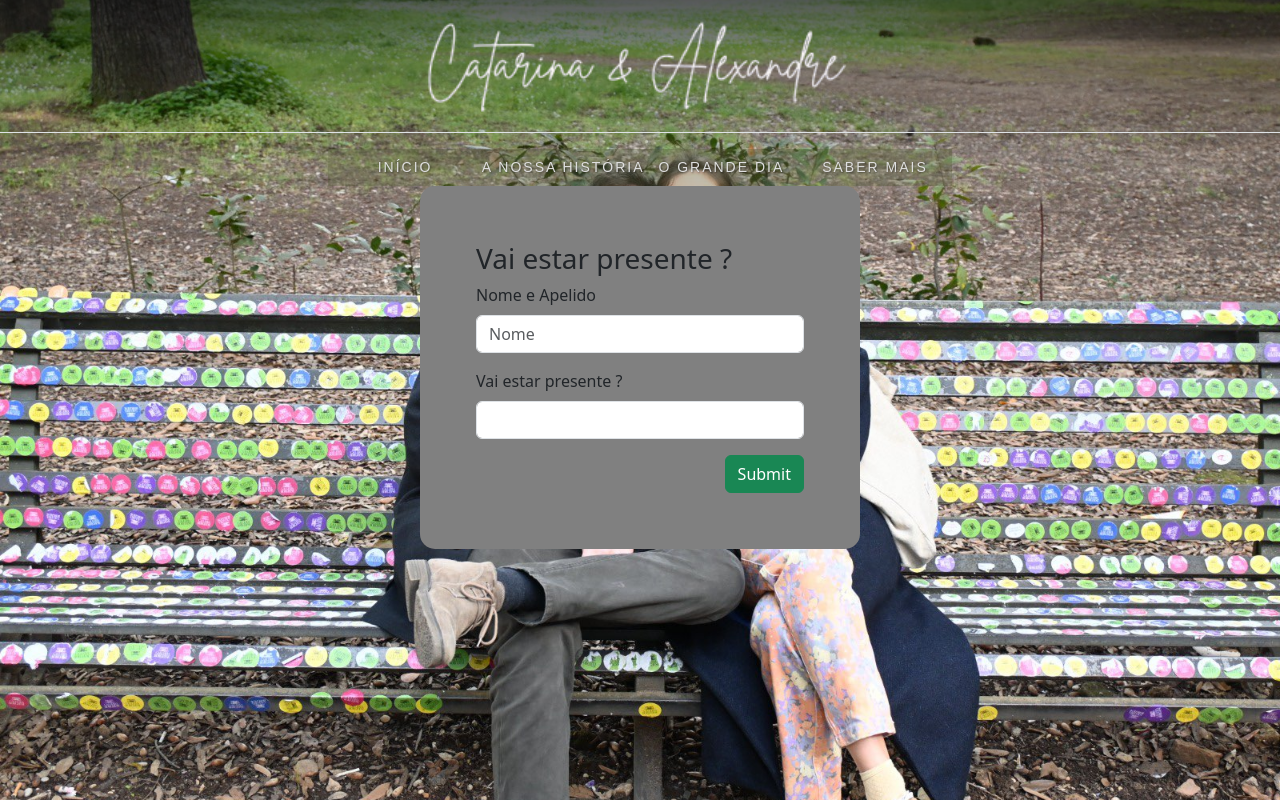
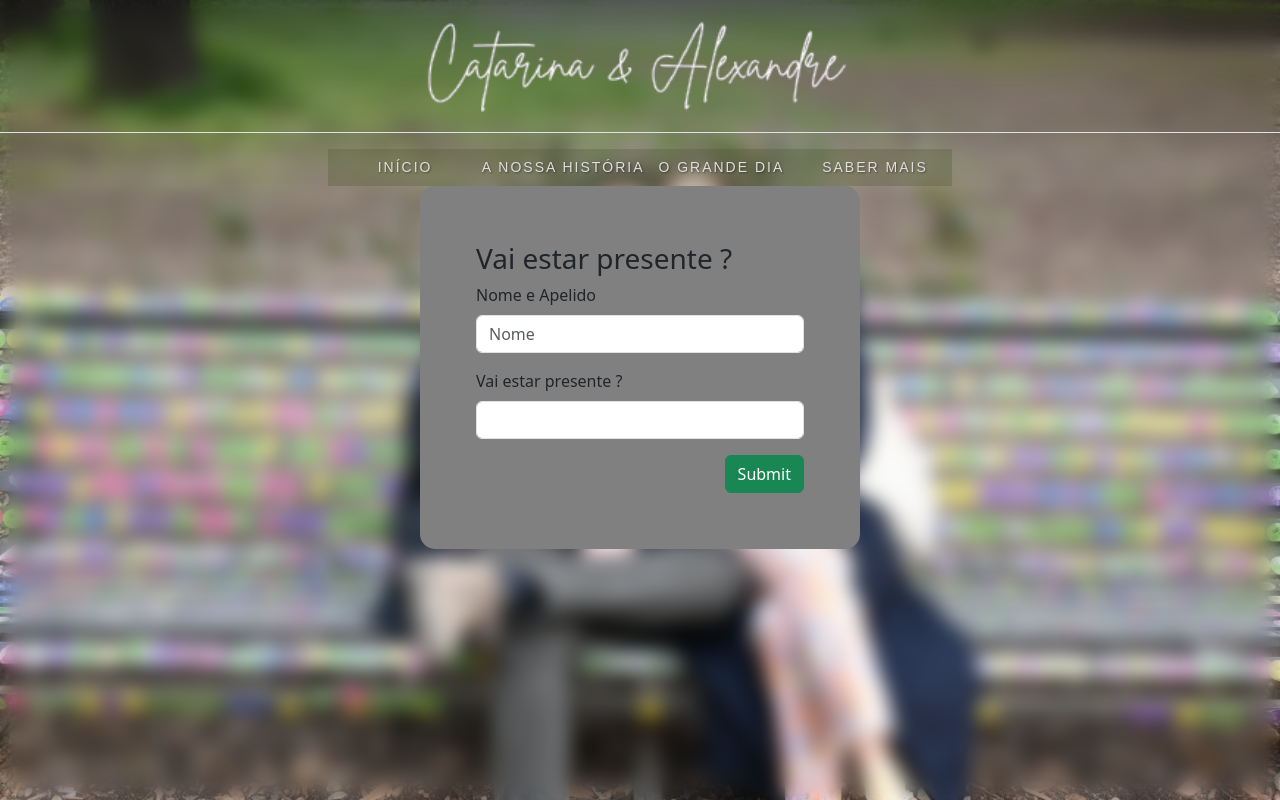
Before and after one commit to marianaGOD/cacalewedding, a React (Vite) app: page /form in a window 1280 px wide. Built offline with nearby package versions, Linux system fonts and the light colour scheme; a web font is replaced by a local one.

Commit message:
Add background blur

```diff
--- a/src/App.css
+++ b/src/App.css
@@ -2,7 +2,6 @@
 @import url('https://fonts.googleapis.com/css2?family=GFS+Didot&family=Libre+Caslon+Text:ital,wght@0,400;0,700;1,400&display=swap');
 @import url("https://fonts.googleapis.com/css2?family=Dancing+Script:wght@400..700&family=GFS+Didot&family=Libre+Caslon+Text:ital,wght@0,400;0,700;1,400&display=swap");
 @import url('https://fonts.googleapis.com/css2?family=Zeyada&display=swap');
-
 
 body {
   background-image: url("/src/assets/images/bg.jpg");
@@ -12,6 +11,21 @@ body {
   background-attachment: fixed; /* Optional: for a parallax-like effect */
 }
 
+body::before {
+  content: "";
+  position: fixed;
+  left: 0;
+  right: 0;
+  top: 0;
+  bottom: 0;
+  backdrop-filter: blur(10px); /* Apply the blur effect */
+  z-index: -1;
+}
+
+/* USED TO REMOVE BLUR by adding .no-blur class*/
+.no-blur::before {
+  backdrop-filter: none;
+}
 
 
 .homepage-container {
--- a/src/App.jsx
+++ b/src/App.jsx
@@ -1,5 +1,5 @@
 import "./App.css";
-import { Routes, Route } from "react-router-dom";
+import { Routes, Route, useLocation } from "react-router-dom";
 import HomePage from "./Pages/HomePage";
 import TopBar from "./Components/TopBar";
 import Form from "./Components/Form";
@@ -8,6 +8,7 @@ import BidDay from "./Pages/BigDay";
 import { useEffect, useState } from "react";
 
 function App() {
+  const location = useLocation();
   const [topBarHeight, setTopBarHeight] = useState(0);
 
   useEffect(() => {
@@ -17,6 +18,15 @@ function App() {
       setTopBarHeight(topBarElement.offsetHeight);
     }
   }, []);
+
+  useEffect(() => {
+    if (location.pathname === "/") {
+      document.body.classList.add("no-blur");
+    } else {
+      document.body.classList.remove("no-blur");
+    }
+  }, [location]);
+
   return (
     <>
       <TopBar />
```
